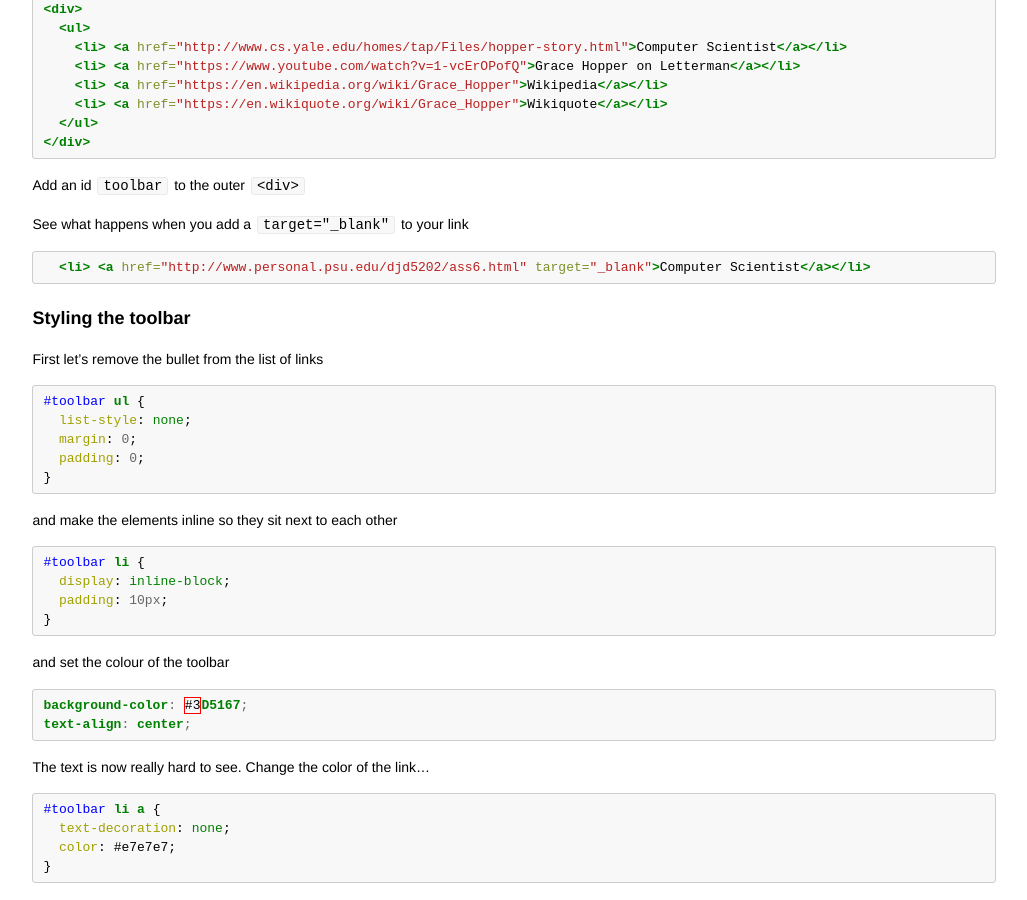
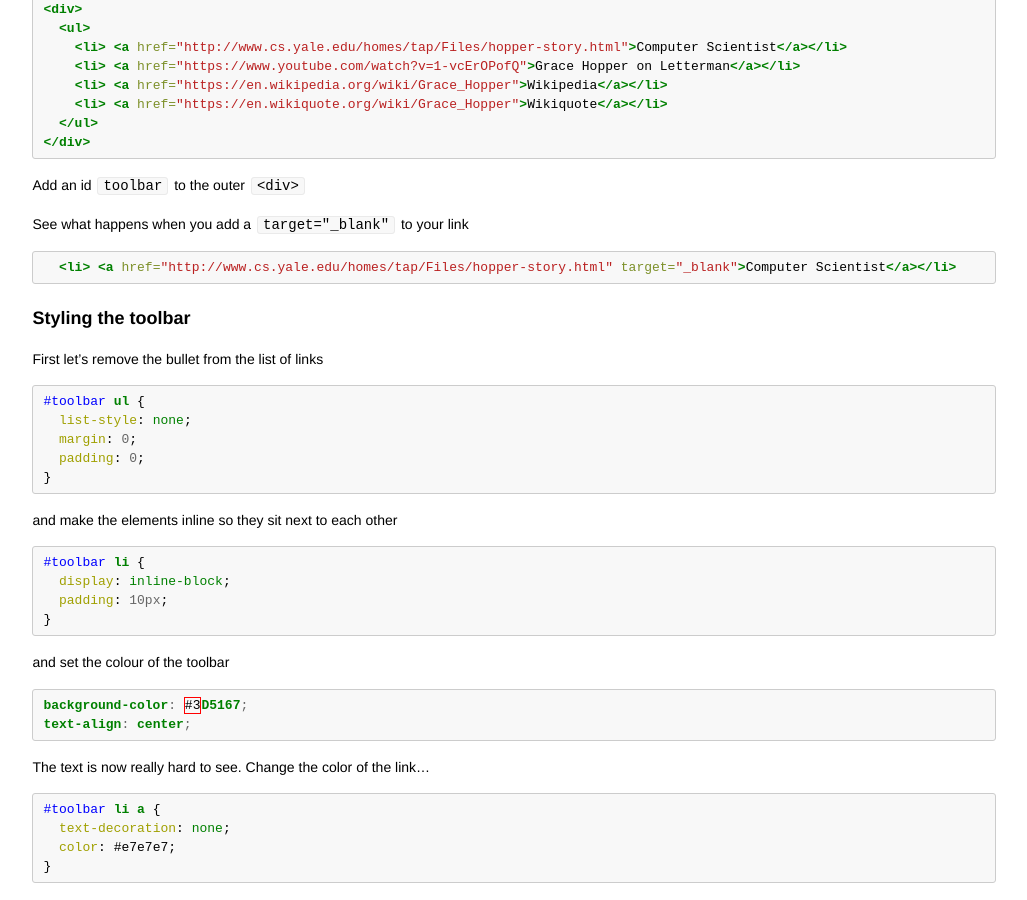
Before and after one commit to codebar/tutorials, a Jekyll site: the page built from html/lesson4/tutorial.md, in a window 1280 px wide and 900 px high, scrolled down 2918 px. Shown: the whole window, without its empty margins (126-1153 px from the left). Built offline with Jekyll 4.4.1, drawn with Linux system fonts in a browser that asks for light colours; part of the change alters nothing that is shown.

Commit message:
Update link to match the block above

````diff
--- a/html/lesson4/tutorial.md
+++ b/html/lesson4/tutorial.md
@@ -180,7 +180,7 @@ Add an id `toolbar` to the outer `<div>`
 See what happens when you add a `target="_blank"` to your link
 
 ```html
-  <li> <a href="http://www.personal.psu.edu/djd5202/ass6.html" target="_blank">Computer Scientist</a></li>
+  <li> <a href="http://www.cs.yale.edu/homes/tap/Files/hopper-story.html" target="_blank">Computer Scientist</a></li>
 ```
 
 ### Styling the toolbar
````
